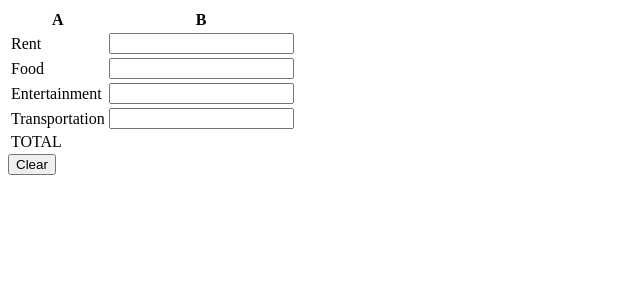
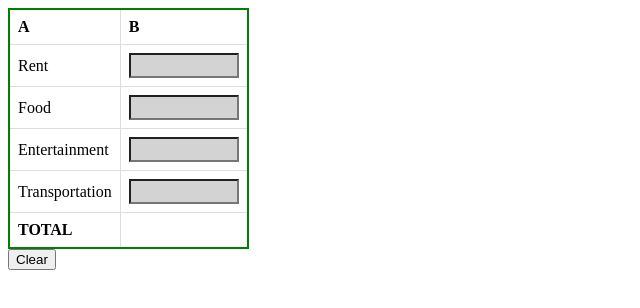
Before and after one commit to amehi4yus/gitTest2, a plain HTML site: page index.html in a window 1280 px wide. Shown: the whole page, without its empty margins (0-640 px from the left). Drawn offline with Linux system fonts and the light colour scheme.

Commit message:
added css styles

```diff
--- a/index.html
+++ b/index.html
@@ -3,6 +3,31 @@
 <head>
     <meta name="viewport" content="width=device-width, initial-scale=1.0">
     <title>Expenses</title>
+
+     <style>
+      table {
+        border: 2px solid green;
+        border-collapse:collapse;
+        }
+      td, th {
+        border: 1px solid #dddddd;
+        text-align: left;
+        padding: 8px;
+      }
+      input[type=text] {
+        text-align: right;
+        width: 100px;
+        padding: 3px;
+        background-color:#d3d3d3;
+        }
+      #total-output{
+        text-align: right;
+        background-color: #d3d3d3;
+      }
+        #total{
+        font-weight: bold;
+        }
+   </style>
 
 </head>
 <body>
```
